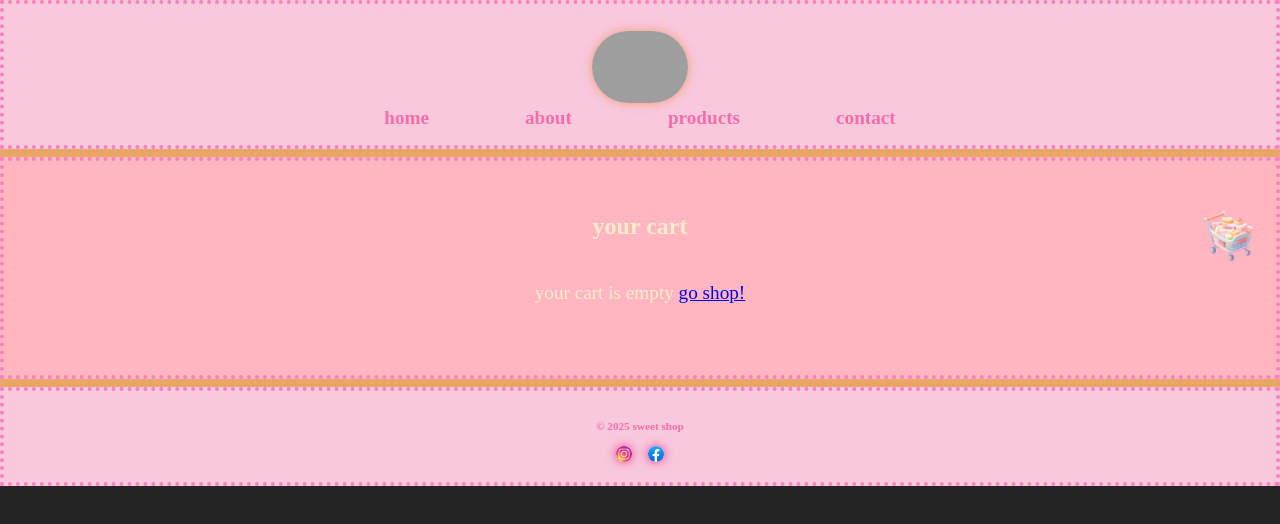
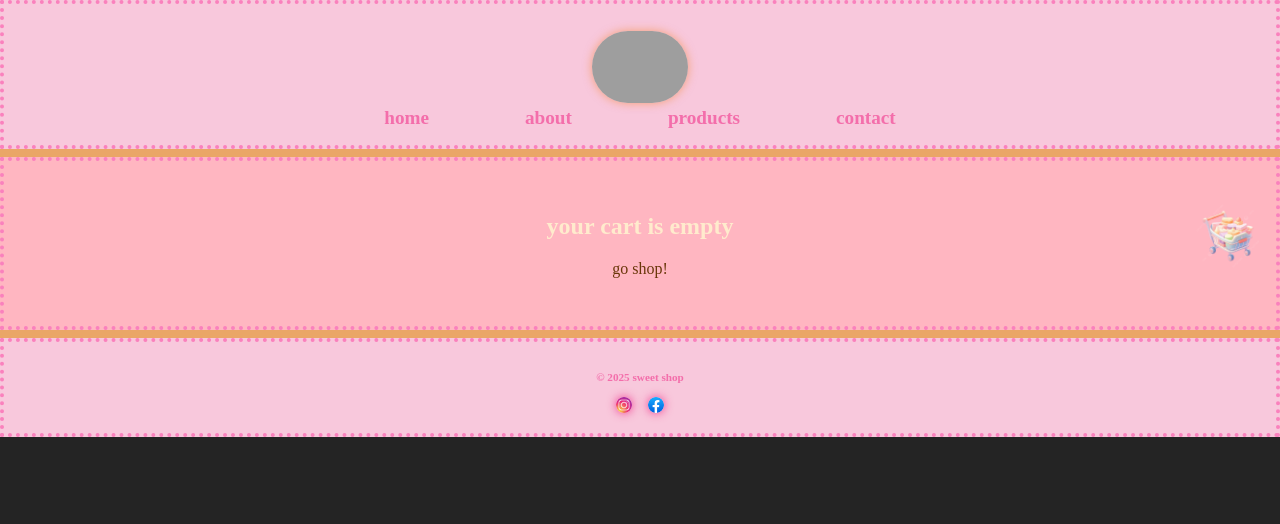
Before and after one commit to owenboy9/cakery, a React (Vite) app in the folder vite-project/: page /cart in a window 1280 px wide. Shown: the top 524 px of the page. Built offline with nearby package versions, Linux system fonts and the light colour scheme; grey boxes are pictures that could not be loaded; a web font is replaced by a local one.

Commit message:
all done, it seems

```diff
--- a/vite-project/src/pages/Cart.jsx
+++ b/vite-project/src/pages/Cart.jsx
@@ -11,12 +11,16 @@ function Cart() {
 
   return (
     <div className="every-page-container">
-      <h2>your cart</h2>
-
       {cartItems.length === 0 ? (
-        <p>your cart is empty <Link to="/products">go shop!</Link></p>
+        <div className="empty-cart">
+          <h2>your cart is empty</h2>
+          <Link to="/products" className="go-shop">
+          go shop!
+          </Link>
+        </div>
       ) : (
         <>
+          <h1>your cart</h1>
           <ul className="cart-list">
             {cartItems.map((item, index) => (
               <li key={index} className="cart-item">
--- a/vite-project/src/styles/cart.css
+++ b/vite-project/src/styles/cart.css
@@ -95,3 +95,20 @@
   font-family: inherit;
   border: 4px dotted hotpink;
 }
+
+.empty-cart {
+  display: flex;
+  flex-direction: column;
+  align-items: center;
+  justify-content: center;
+}
+
+.go-shop{
+  text-decoration: none;
+  color: rgba(99, 49, 2, 0.966);
+  transition: transform 0.1s ease, box-shadow 0.3s ease;
+}
+
+.go-shop:hover{
+  transform: scale(2);
+}
```
